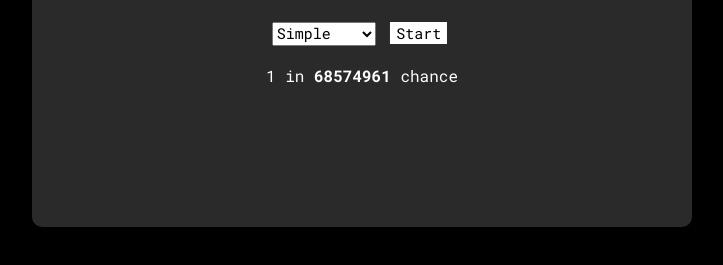
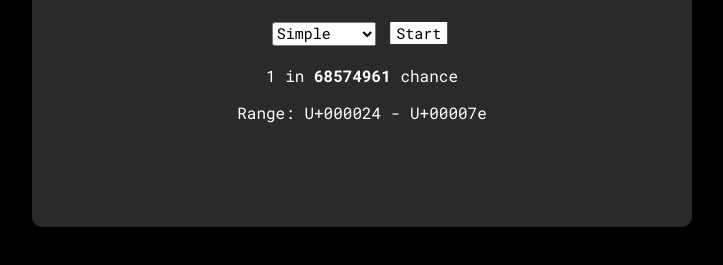
Before and after one commit to jiamingwangnet/monke-bean, a plain HTML site: page src/index.html in a window 1280 px wide. Shown: the part 383-648 px from the top of the page, without its empty margins (278-1001 px from the left). Drawn offline with Linux system fonts and the light colour scheme.

Commit message:
display character range

```diff
--- a/src/index.html
+++ b/src/index.html
@@ -34,6 +34,7 @@
             <button onclick="startTyping();">Start</button>
             <br>
             <p id="chance"></p>
+            <p id="range"></p>
         </div>
     </nav>
     <div class="winner">
--- a/src/main.js
+++ b/src/main.js
@@ -4,13 +4,13 @@ const desiredResult = "bean";
 const typedCharacters = [];
 
 const charsets = {
-    speedy: [0x61, 0x6E],
-    easy: [0x61, 0x7A],
-    cheap: [0x41, 0x7A],
-    simple: [0x24, 0x7E],
-    difficult: [0x00, 0xff],
-    extended: [0x00, 0xffff],
-    unicode: [0x00, 0x10ffff]
+    speedy:    [0x000061, 0x00006E],
+    easy:      [0x000061, 0x00007A],
+    cheap:     [0x000041, 0x00007A],
+    simple:    [0x000024, 0x00007E],
+    difficult: [0x000000, 0x0000ff],
+    extended:  [0x000000, 0x00ffff],
+    unicode:   [0x000000, 0x10ffff]
 }
 
 function getRandomCharacter(min, max) {
@@ -85,10 +85,40 @@ function pageScroll() {
 function writeChance() {
     const charset = document.querySelector("#charset").value;
     const chanceText = document.querySelector("#chance");
+    const rangeText = document.querySelector("#range");
 
     let chance = (charsets[charset][1] - charsets[charset][0] + 1) ** desiredResult.length;
 
+    let formatedRange01 = "";
+    let formatedRange02 = "";
+
+    for(let i = 0; i < 6; i++)
+    {
+        if(6 - i > charsets[charset][0].toString(16).length)
+        {
+            formatedRange01 += "0";
+        }
+        else
+        {
+            formatedRange01 += charsets[charset][0].toString(16)[i - (6 - charsets[charset][0].toString(16).length)];
+        }
+    }
+
+    for(let i = 0; i < 6; i++)
+    {
+        if(6 - i > charsets[charset][1].toString(16).length)
+        {
+            formatedRange02 += "0";
+        }
+        else
+        {
+            formatedRange02 += charsets[charset][1].toString(16)[i - (6 - charsets[charset][1].toString(16).length)];
+        }
+    }
+
+
     chanceText.innerHTML = `1 in <b>${chance}</b> chance`;
+    rangeText.innerHTML = `Range: U+${formatedRange01} - U+${formatedRange02}`;
 }
 
 window.onload = writeChance;
```
